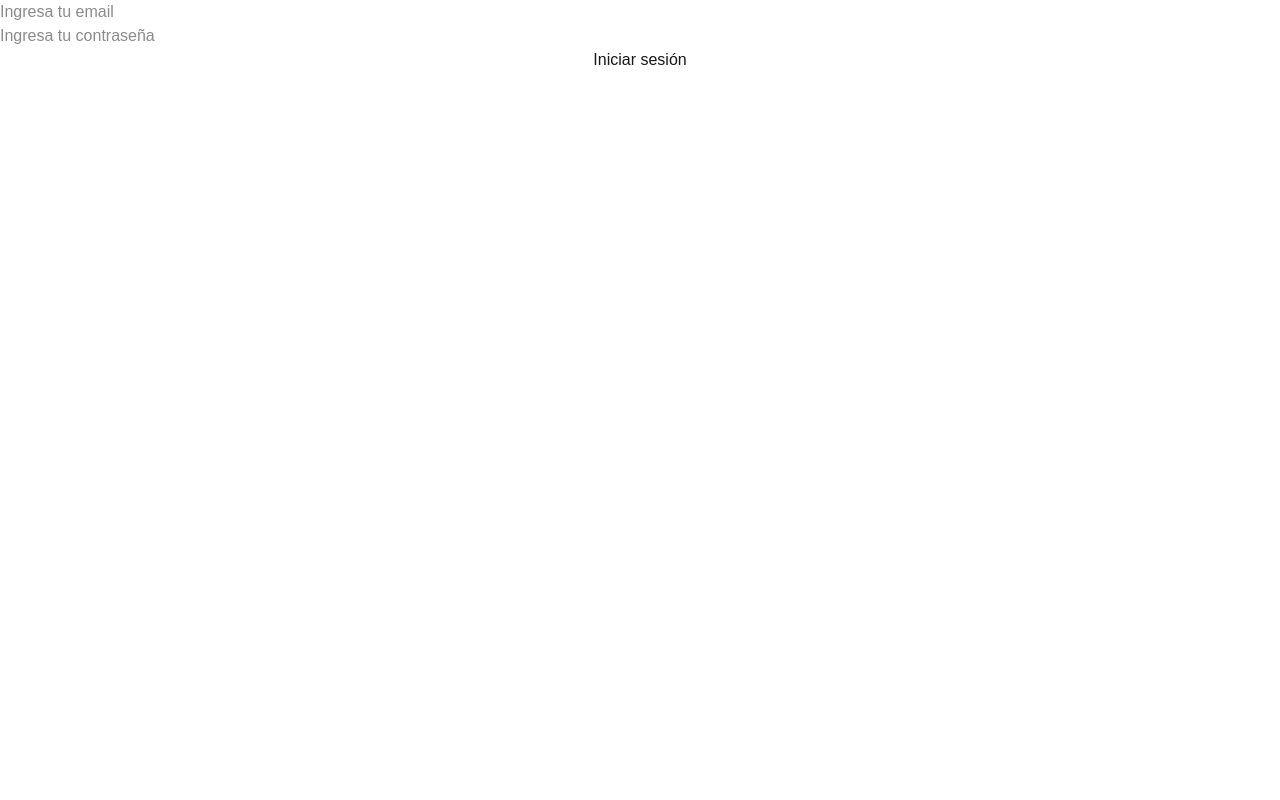
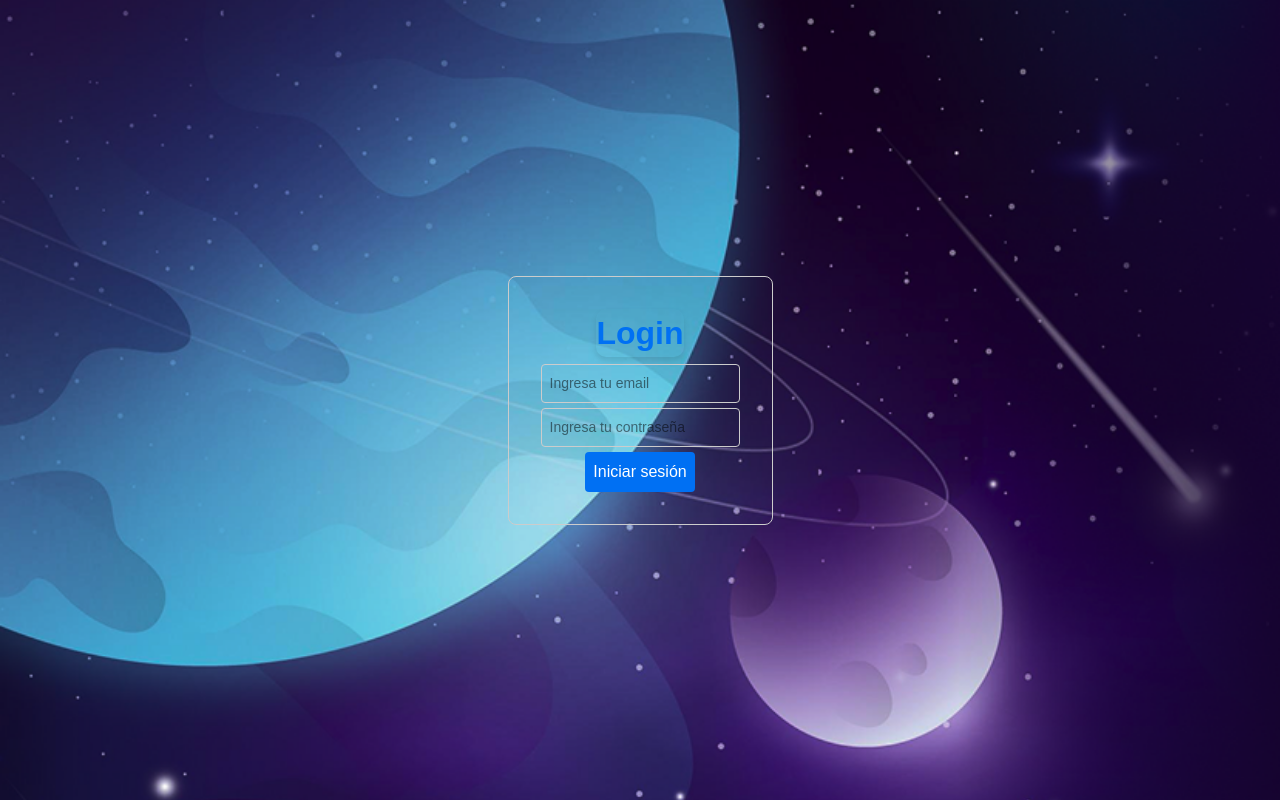
Before and after one commit to deiviswayplay/nombre_del_proyecto1, a Next.js app: page /login in a window 1280 px wide. Built offline with nearby package versions, Linux system fonts and the light colour scheme; no server answers.

Commit message:
cambios estilos, logica dahboard

```diff
--- a/src/app/components/images-form.jsx
+++ b/src/app/components/images-form.jsx
@@ -2,6 +2,7 @@
 
 import { useState } from "react";
 import { createClient } from "../utls/supabase/client";
+
 
 export default function ImagesForm() {
   const [file, setFile] = useState(null);
--- a/src/app/components/login-form.jsx
+++ b/src/app/components/login-form.jsx
@@ -2,6 +2,7 @@
 
 import { useState } from "react";
 import { createClient } from "../utls/supabase/client";
+import Styles from "./login-form.module.css";
 
 export default function  LoginForm() {
     const [user, setUser] = useState({
@@ -25,12 +26,16 @@ export default function  LoginForm() {
         }
     };
     return (
-        <form onSubmit={(e) => {
+
+       <div className={Styles.background}>
+        <form className={Styles.form} onSubmit={(e) => {
             e.preventDefault();
             login();
         }}
-        className="flex flex-col"
+
         >
+        <div className={Styles.container}>
+            <h2>Login</h2>
 
             <input
                 type="text"
@@ -45,7 +50,11 @@ export default function  LoginForm() {
                 onChange={(e) => setUser({...user, password: e.target.value})}
             />
             <button>Iniciar sesión</button>
+            </div>
         </form>
+        </div>
+
+
     )
 
 
--- /dev/null
+++ b/src/app/components/login-form.module.css
@@ -0,0 +1,59 @@
+.background {
+  background-image: url(/fondo.png);
+  background-size: cover;
+  min-height: 100vh;
+  display: flex;
+  justify-content: center;
+  align-items: center;
+}
+.container {
+  max-width: 600px;
+    margin: 0 auto;
+    padding: 2rem;
+    border: 1px solid #ccc;
+    border-radius: 8px;
+    display: flex;
+    flex-direction: column;
+    align-items: center;
+
+}
+.container h2 {
+    margin-bottom: 2px;
+    font-weight: bolder;
+    font-size: 2rem;
+    color:#0070f3;
+    box-shadow: 0 4px 6px rgba(0, 0, 0, 0.1);
+    border-radius: 10px;
+}
+.abuelo {
+    display: flex;
+    justify-content: center;
+    margin-top: 50px;
+}
+.form {
+    display: flex;
+    flex-direction: column;
+    gap: 1rem;
+    width: 100%;
+}
+.form input {
+    padding: 0.5rem;
+    font-size: 14px;
+    border: 1px solid #ccc;
+    border-radius: 4px;
+    margin-top: 5px;
+    color: black;
+}
+.form button {
+    margin-top: 5px;
+    padding: 0.5rem;
+    font-size: 1rem;
+    background-color: #0070f3;
+    color: white;
+    border: none;
+    border-radius: 4px;
+    cursor: pointer;
+}
+.form button:hover {
+    background-color: #005bb5;
+}
--- a/src/app/components/register-form.jsx
+++ b/src/app/components/register-form.jsx
@@ -2,6 +2,7 @@
 
 import { useState } from "react";
 import { createClient } from "../utls/supabase/client";
+import Styles from "./registre-form.module.css";
 
 export default function RegisterForm() {
     const [user, setUser] = useState({
@@ -26,13 +27,16 @@ export default function RegisterForm() {
     }
 
     return (
-        <form onSubmit={(e) => {
+        <div className="abuelo">
+        <div className={Styles.background}>
+        <form className={Styles.form} onSubmit={(e) => {
             e.preventDefault();
             registar();
         }}
-        className="flex flex-col"
+
         >
-
+            <div className={Styles.container}>
+            <h2>Registro</h2>
             <input
                 type="text"
                 placeholder="Ingresa tu email"
@@ -46,6 +50,7 @@ export default function RegisterForm() {
                 onChange={(e) => setUser({...user, password: e.target.value})}
             />
             <button>Registrar</button>
-        </form>
+            </div>
+        </form> </div></div>
     )
 }
--- /dev/null
+++ b/src/app/components/registre-form.module.css
@@ -0,0 +1,60 @@
+.background {
+   background-image: url("/fondo.png");
+    background-size: cover;
+    height: 100vh;
+    display: flex;
+    justify-content: center;
+    align-items: center;
+
+}
+.abuelo {
+    display: flex;
+    justify-content: center;
+    margin-top: 50px;
+}
+.container {
+    max-width: 600px;
+    margin: 0 auto;
+    padding: 3rem;
+    border: 1px solid #ccc;
+    border-radius: 8px;
+    display: flex;
+    flex-direction: column;
+    align-items: center;
+
+}
+.container h2 {
+    margin-bottom: 2px;
+    font-weight: bolder;
+    font-size: 2rem;
+    color:#0070f3;
+    box-shadow: 0 4px 6px rgba(0, 0, 0, 0.1);
+    border-radius: 10px;
+}
+.form button {
+    margin-top: 5px;
+    padding: 0.5rem;
+    font-size: 1rem;
+    background-color: #0070f3;
+    color: white;
+    border: none;
+    border-radius: 4px;
+    cursor: pointer;
+}
+.form button:hover {
+    background-color: #005bb5;
+}
+.form {
+    display: flex;
+    flex-direction: column;
+    gap: 1rem;
+    width: 100%;
+}
+.form input {
+    padding: 0.5rem;
+    font-size: 14px;
+    border: 1px solid #ccc;
+    border-radius: 4px;
+    margin-top: 5px;
+    color: black;
+}
--- a/src/app/components/task-container.jsx
+++ b/src/app/components/task-container.jsx
@@ -2,6 +2,7 @@
 
 import { createClient } from "../utls/supabase/client"
 import { useEffect } from "react"
+
 
 export default function TaskContainer() {
 
--- a/src/app/components/tasks-form.jsx
+++ b/src/app/components/tasks-form.jsx
@@ -30,7 +30,7 @@ const handleSubmit = async (e) => {
   return (
     <div className={Styles.container}>
       <h2>Registrar nueva tarea</h2>
-    <form className={Styles.form} >
+    <form className={Styles.form} onSubmit={handleSubmit}>
       <input
         type="text"
         placeholder="Titulo de la tarea"
--- a/src/app/login/page.js
+++ b/src/app/login/page.js
@@ -1,5 +1,5 @@
  import LoginForm from "../components/login-form"
-import loginForm  from "../components/login-form"
+
 
  export default function Page ( ) {
     const loginUser = (user)=>{
```
Also changed, not shown: public/fondo.png (added).
